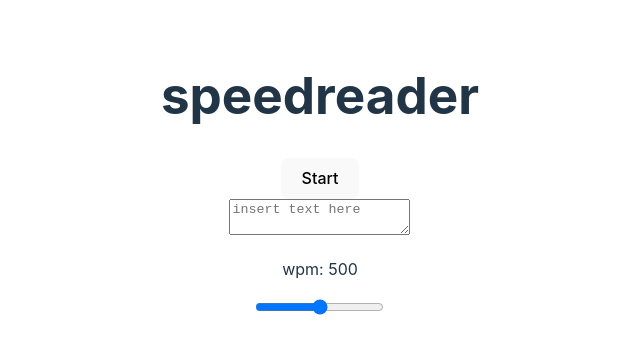
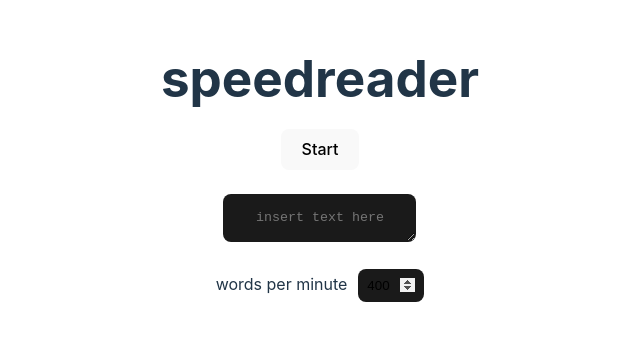
Before and after one commit to skearya/speedreader, a Svelte app: page / in a window 1280 px wide. Shown: the part 223-576 px from the top of the page, without its empty margins (320-960 px from the left). Built offline with nearby package versions, Linux system fonts and the light colour scheme.

Commit message:
more css, replaced slider, added space to pause

```diff
--- a/src/App.svelte
+++ b/src/App.svelte
@@ -9,7 +9,13 @@
   let text = "speedreader";
   let input = "";
   let running = false;
-  let wpm = 500;
+  let wpm = 400;
+
+  function handleKeydown(event) {
+    if (event.code == "Space") {
+      paused = !paused;
+    }
+  }
 
   async function render() {
     if (input == "") {
@@ -17,6 +23,7 @@
       return;
     }
 
+    paused = false;
     running = true;
     const myArray = input.split(" ");
 
@@ -32,6 +39,8 @@
   }
 </script>
 
+<svelte:window on:keydown={handleKeydown} />
+
 <main>
   <h1>{text}</h1>
 
@@ -45,13 +54,51 @@
 
   {#if !running}
     <div>
-      <textarea placeholder="insert text here" bind:value={input} />
+      <textarea id="text" placeholder="insert text here" bind:value={input} />
     </div>
   {/if}
 
-  <p>wpm: {wpm}</p>
-  <input type="range" bind:value={wpm} min="1" max="1000" />
+  <div>
+    <label for="wpm">words per minute </label>
+    <input
+      id="wpm"
+      type="number"
+      bind:value={wpm}
+      min="0"
+      max="1000"
+      step="100"
+    />
+  </div>
 </main>
 
 <style>
+  button {
+    margin-top: 0.3rem;
+    margin-bottom: 1.5rem;
+  }
+
+  ::placeholder {
+    text-align: center;
+    height: 30px;
+    line-height: 30px;
+  }
+  #text,
+  #wpm {
+    border-radius: 8px;
+    border: 1px solid transparent;
+    margin-bottom: 1.3rem;
+    padding: 0.6em;
+    background-color: #1a1a1a;
+    cursor: pointer;
+    transition: border-color 0.25s;
+  }
+  #text:hover,
+  #wpm:hover {
+    border-color: #646cff;
+  }
+
+  #wpm {
+    width: 3rem;
+    margin-left: 0.4rem;
+  }
 </style>
--- a/src/app.css
+++ b/src/app.css
@@ -15,11 +15,17 @@
   -webkit-text-size-adjust: 100%;
 }
 
+input[type=number]::-webkit-inner-spin-button,
+input[type=number]::-webkit-outer-spin-button {
+  opacity: 1;
+}
+
 a {
   font-weight: 500;
   color: #646cff;
   text-decoration: inherit;
 }
+
 a:hover {
   color: #535bf2;
 }
@@ -34,7 +40,7 @@ body {
 
 h1 {
   font-size: 3.2em;
-  line-height: 1.1;
+  /* line-height: 1.1; */
 }
 
 .card {
@@ -59,9 +65,11 @@ button {
   cursor: pointer;
   transition: border-color 0.25s;
 }
+
 button:hover {
   border-color: #646cff;
 }
+
 button:focus,
 button:focus-visible {
   outline: 4px auto -webkit-focus-ring-color;
@@ -72,9 +80,11 @@ button:focus-visible {
     color: #213547;
     background-color: #ffffff;
   }
+
   a:hover {
     color: #747bff;
   }
+
   button {
     background-color: #f9f9f9;
   }
```
